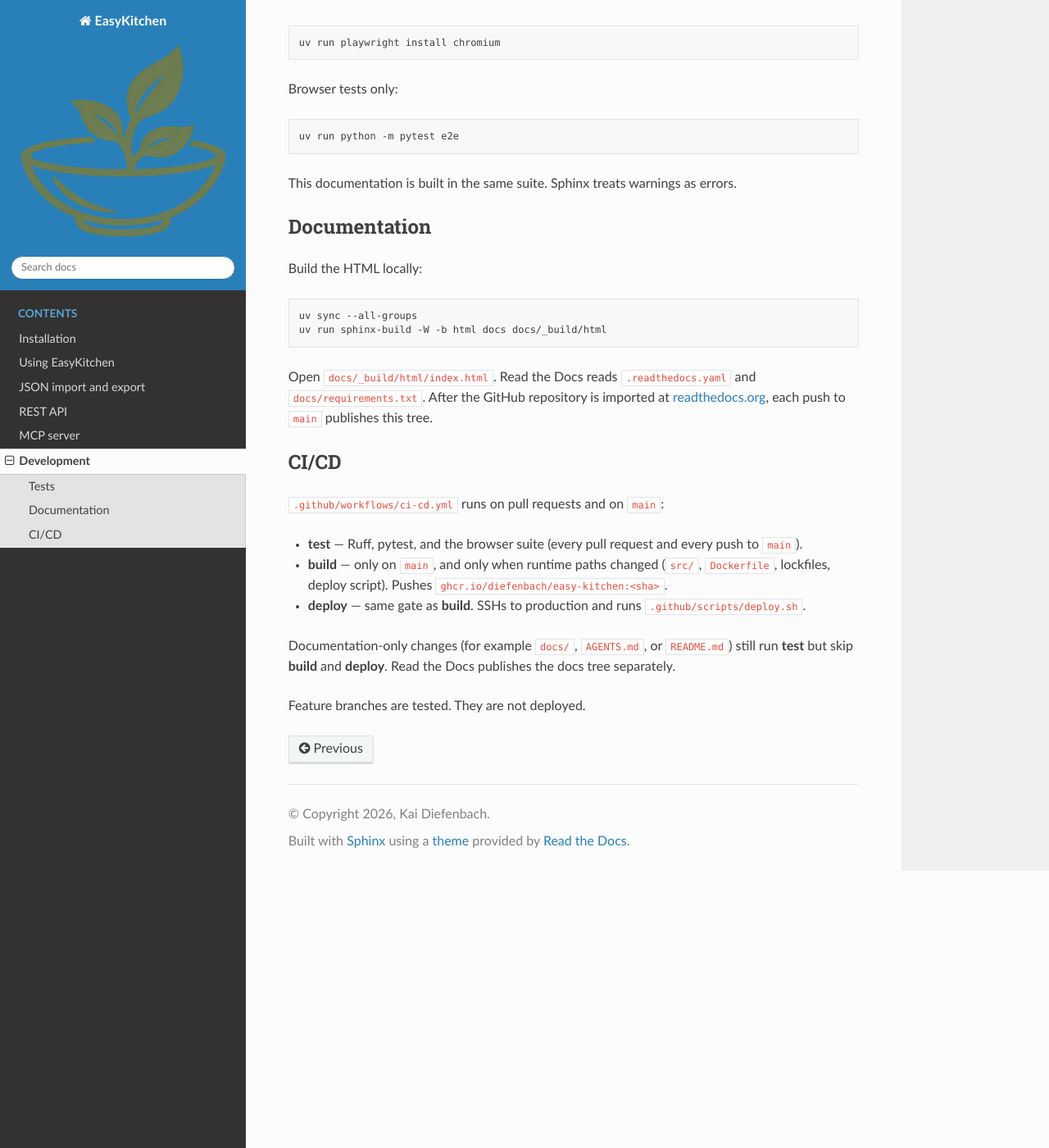
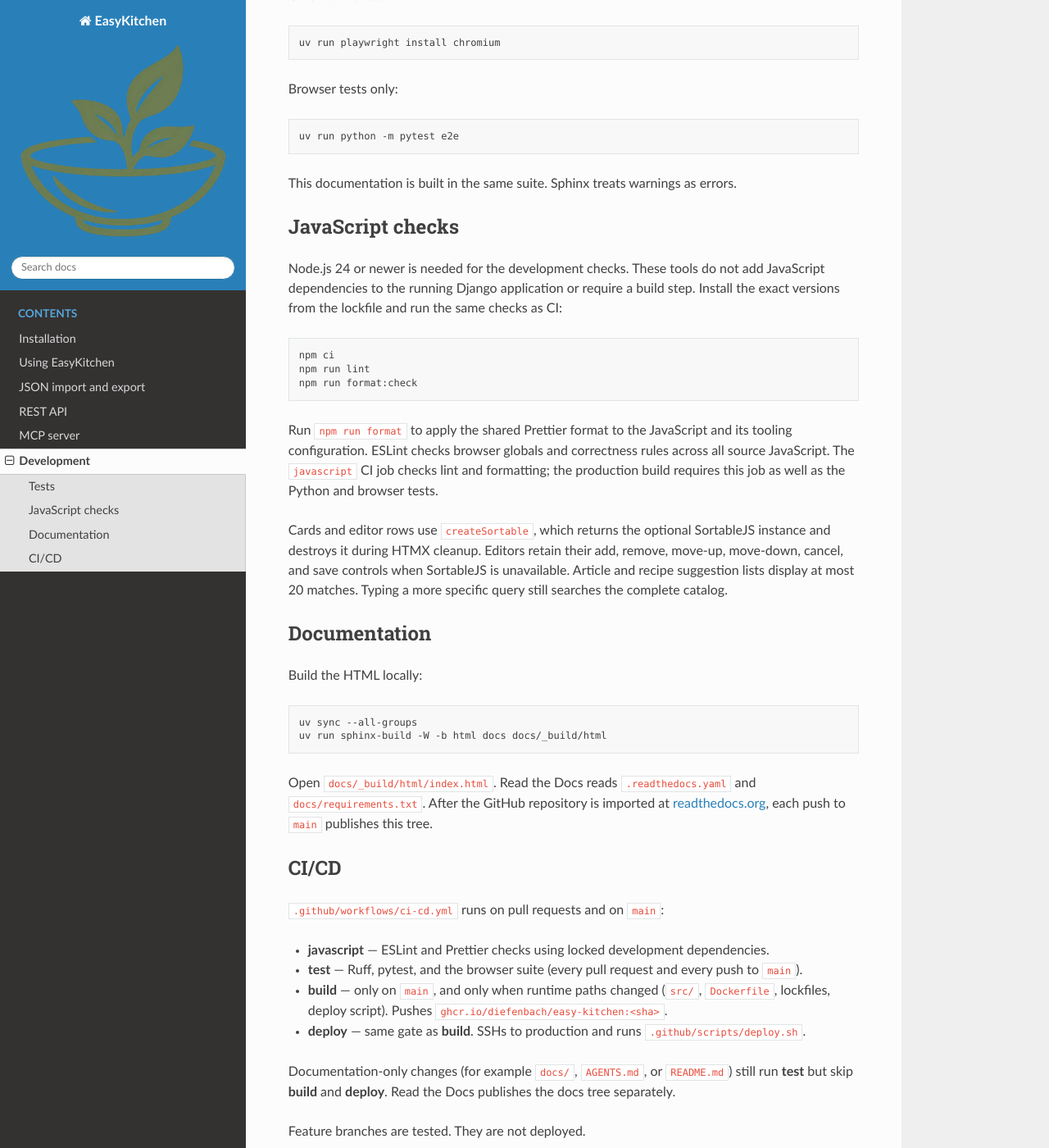
Before and after one commit to diefenbach/easy-kitchen, a Sphinx documentation site: the page built from docs/development.md, in a window 1280 px wide and 1400 px high, scrolled down 521 px. Shown: the whole window at 82% size. Built offline with Sphinx 7.4.7 and the Read the Docs theme 3.1.0, drawn with Linux system fonts in a browser that asks for light colours.

Commit message:
Enforce JavaScript lint and formatting in CI

````diff
--- a/docs/development.md
+++ b/docs/development.md
@@ -24,6 +24,29 @@ uv run python -m pytest e2e
 
 This documentation is built in the same suite. Sphinx treats warnings as errors.
 
+## JavaScript checks
+
+Node.js 24 or newer is needed for the development checks. These tools do not add
+JavaScript dependencies to the running Django application or require a build step.
+Install the exact versions from the lockfile and run the same checks as CI:
+
+```sh
+npm ci
+npm run lint
+npm run format:check
+```
+
+Run `npm run format` to apply the shared Prettier format to the JavaScript and its
+tooling configuration. ESLint checks browser globals and correctness rules across
+all source JavaScript. The `javascript` CI job checks lint and formatting; the
+production build requires this job as well as the Python and browser tests.
+
+Cards and editor rows use `createSortable`, which returns the optional SortableJS
+instance and destroys it during HTMX cleanup. Editors retain their add, remove,
+move-up, move-down, cancel, and save controls when SortableJS is unavailable.
+Article and recipe suggestion lists display at most 20 matches. Typing a more
+specific query still searches the complete catalog.
+
 ## Documentation
 
 Build the HTML locally:
@@ -39,6 +62,7 @@ Open `docs/_build/html/index.html`. Read the Docs reads `.readthedocs.yaml` and
 
 `.github/workflows/ci-cd.yml` runs on pull requests and on `main`:
 
+- **javascript** — ESLint and Prettier checks using locked development dependencies.
 - **test** — Ruff, pytest, and the browser suite (every pull request and every push to `main`).
 - **build** — only on `main`, and only when runtime paths changed (`src/`, `Dockerfile`, lockfiles, deploy script). Pushes `ghcr.io/diefenbach/easy-kitchen:<sha>`.
 - **deploy** — same gate as **build**. SSHs to production and runs `.github/scripts/deploy.sh`.
--- a/src/easy_kitchen/static/easy_kitchen/recipe-actions.js
+++ b/src/easy_kitchen/static/easy_kitchen/recipe-actions.js
@@ -28,7 +28,9 @@ function bindRecipeActions() {
   const filter = document.getElementById("recipe-favorites");
   if (filter && !boundActions.has(filter)) {
     boundActions.add(filter);
-    filter.addEventListener("change", (event) => { event.target.form.requestSubmit(); });
+    filter.addEventListener("change", (event) => {
+      event.target.form.requestSubmit();
+    });
   }
 }
 
````
Also changed, not shown: eslint.config.js (added, +20 -0 lines), package.json (added, +19 -0 lines), .prettierrc.json (added), 4 other files.
